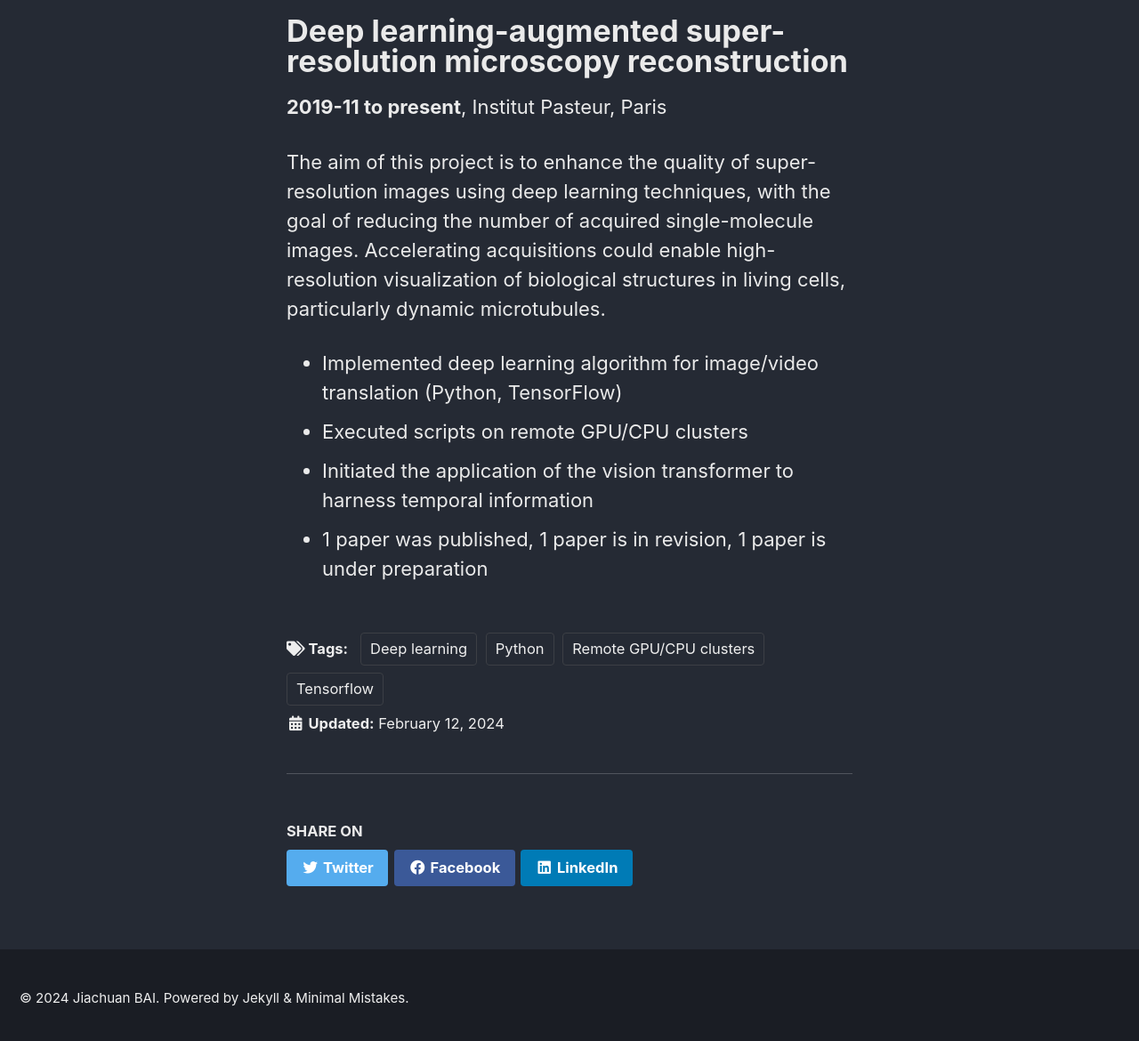
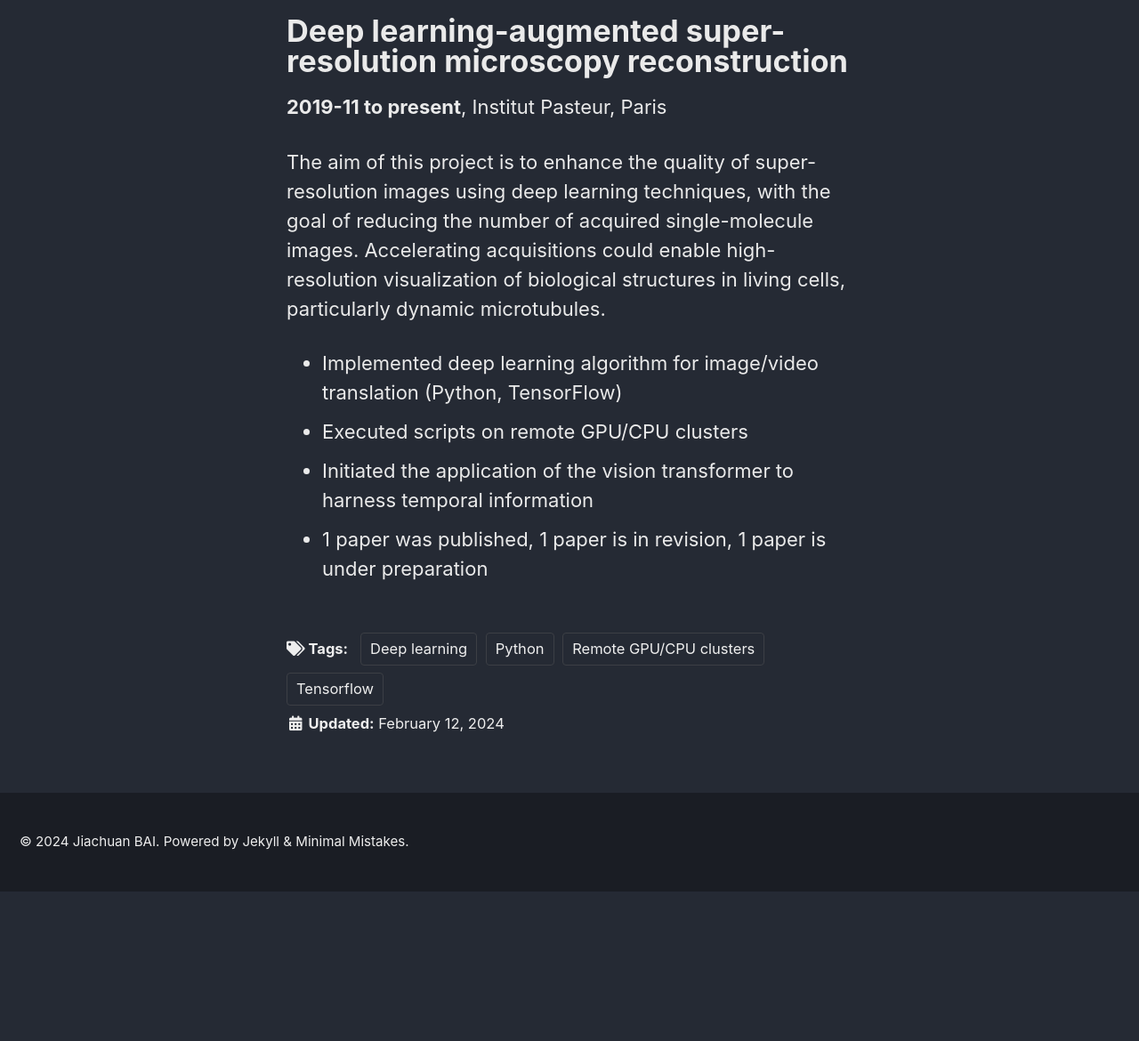
Before and after one commit to baiddd/baiddd.github.io, a Jekyll site: the page built from _projects/2019-11-IP.md, in a window 1280 px wide, cut to the strip 193-1370 px from the top of the page. Shown: the top 1170 px of the strip at 89% size. Built offline with Jekyll 4.4.1, drawn with Linux system fonts in a browser that asks for light colours; cached includes are drawn as plain includes; after the commit the page ends 1195 px from its top, so only the background shows below that.

Commit message:
share on

```diff
--- a/_includes/social-share.html
+++ b/_includes/social-share.html
@@ -1,13 +1 @@
 {% include base_path %}
-
-<section class="page__share">
-  {% if site.data.ui-text[site.locale].share_on_label %}
-    <h4 class="page__share-title">{{ site.data.ui-text[site.locale].share_on_label | default: "Share on" }}</h4>
-  {% endif %}
-
-  <a href="https://twitter.com/intent/tweet?{% if site.twitter.username %}via={{ site.twitter.username | url_encode }}&{% endif %}text={{ page.title | url_encode }}%20{{ page.url | absolute_url | url_encode }}" class="btn btn--twitter" onclick="window.open(this.href, 'window', 'left=20,top=20,width=500,height=500,toolbar=1,resizable=0'); return false;" title="{{ site.data.ui-text[site.locale].share_on_label | default: 'Share on' }} Twitter"><i class="fab fa-fw fa-twitter" aria-hidden="true"></i><span> Twitter</span></a>
-
-  <a href="https://www.facebook.com/sharer/sharer.php?u={{ page.url | absolute_url | url_encode }}" class="btn btn--facebook" onclick="window.open(this.href, 'window', 'left=20,top=20,width=500,height=500,toolbar=1,resizable=0'); return false;" title="{{ site.data.ui-text[site.locale].share_on_label | default: 'Share on' }} Facebook"><i class="fab fa-fw fa-facebook" aria-hidden="true"></i><span> Facebook</span></a>
-
-  <a href="https://www.linkedin.com/shareArticle?mini=true&url={{ page.url | absolute_url | url_encode }}" class="btn btn--linkedin" onclick="window.open(this.href, 'window', 'left=20,top=20,width=500,height=500,toolbar=1,resizable=0'); return false;" title="{{ site.data.ui-text[site.locale].share_on_label | default: 'Share on' }} LinkedIn"><i class="fab fa-fw fa-linkedin" aria-hidden="true"></i><span> LinkedIn</span></a>
-</section>
```
